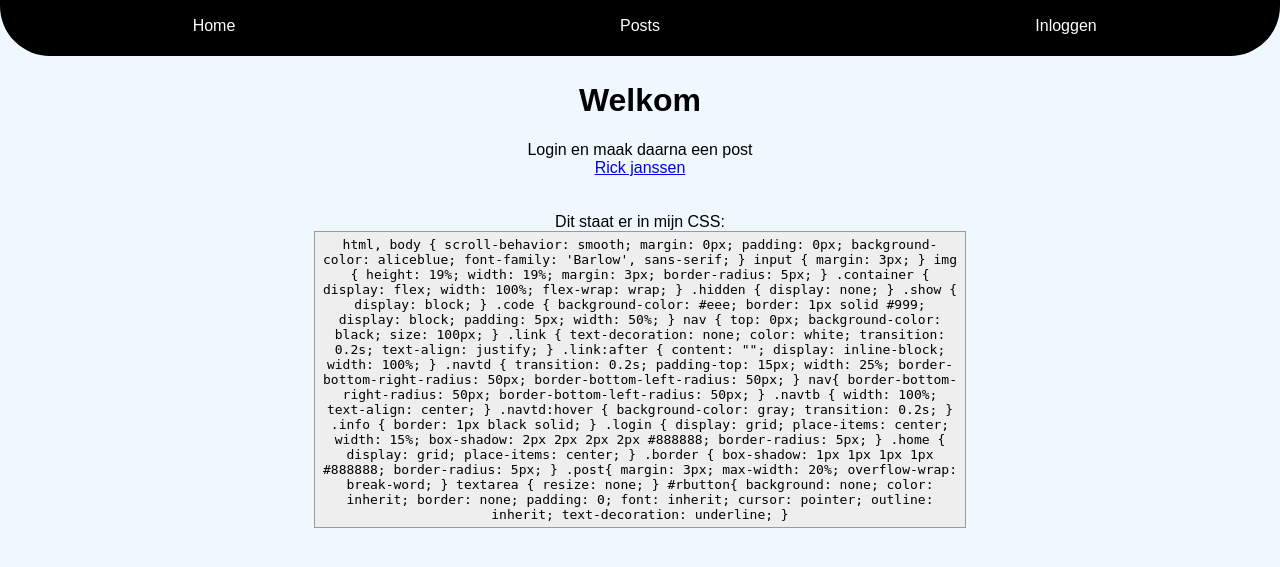
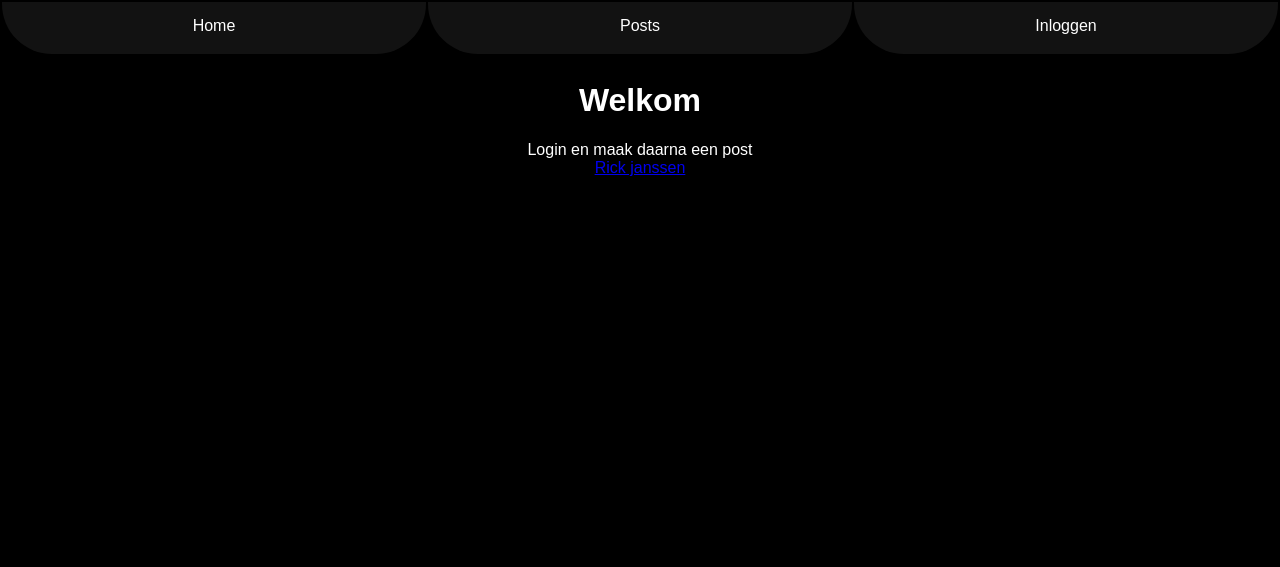
Before and after one commit to Stefan-Mars/Php, a PHP site: page / in a window 1280 px wide. Shown: the top 567 px of the page. Run offline with PHP 8.4, Linux system fonts and the light colour scheme.

Commit message:
styles en dingen

```diff
--- a/functions/Home.php
+++ b/functions/Home.php
@@ -10,22 +10,6 @@ function Home()
         $homerend .= '<h1>Welkom</h1>';
         $homerend .= 'Login en maak daarna een post';
         $homerend .= '<a href="https://rickjanssenic1e.nl">Rick janssen</a>';
-        // $homerend .= '<table><form action="" method="post">';
-        // $homerend .= '<tr><input name="Antwoord1" placeholder="Getal 1"></input></tr>';
-        // $homerend .= '<tr><input name="Antwoord2" placeholder="Getal 2"></input></tr>';
-        // $homerend .= '<tr><button type="submit" id="submit">Submit</button></tr>';
-        // $homerend .= '</form></table>';
-        // if (isset($_POST["Antwoord1"]) && isset($_POST["Antwoord2"])) {
-        //     $antwoord = (int) $_POST["Antwoord1"] + (int) $_POST["Antwoord2"];
-        //     $homerend .= "het antwoord is $antwoord";
-        // }
-        $homerend .= '<br>';
-        $homerend .= '<br>';
-        $homerend .= 'Dit staat er in mijn CSS:<br>';
-        $homerend .= '<code class="code">';
-        $homerend .= $filecontent;
-        $homerend .= '</code>';
         $homerend .= '</div>';
-        // $homerend .= gallery();
         return $homerend;
 }
--- a/functions/gallery.php
+++ /dev/null
@@ -1,14 +0,0 @@
-<?php
-function gallery()
-{
-    //Plaatjes in Website
-    $galleryrend = "<button onclick='klik()'>Klik voor Plaatjes</button><br>";
-    $galleryrend .= '<div class="hidden" class="container" id="iets">';
-
-    $images = glob("gallery/*.{jpg,jpeg,gif,png,bmp,webp}", GLOB_BRACE);
-    foreach ($images as $i) {
-        $galleryrend .= "<img src='gallery/" . rawurlencode(basename($i)) . "'>";
-    }
-    $galleryrend .= '</div>';
-    return $galleryrend;
-}
--- a/functions/login.php
+++ b/functions/login.php
@@ -17,22 +17,23 @@ function login()
 
     $render = '<div class="login">';
     if (isset($_SESSION['status'])) {
-        $render .= '<form method= "post" action=""><input type="submit" id="loguit" name="loguit" value="Loguit"></form><br>';
+        $render .= '<br><form method= "post" action=""><button type="submit" id="loguit" value="loguit" name="loguit">Loguit</button></form><br>';
     } else {
         $render .= '<h2>Login</h2>';
         $render .= '<table><tr><form method= "post" action=""><input name="username" placeholder="Username"></input></tr>';
         $render .= '<tr><input type="password"name= "password" placeholder= "Password" required></input></tr>';
-        $render .= '<tr><input type="submit" id= "submit" name="submit" value="Login" required></form></tr></table>';
+        $render .= '<tr><button style="margin-top: 3px;" type="submit" id= "submit" name="submit" value="Login" required>Login</button></form></tr></table>';
         $render .= '<a href="index.php?content=register" id="rbutton"> Heb je geen account?</a><br></div>';
     }
     if (!empty($_POST['submit'])) {
         if (empty($_SESSION['status'])) {
             if (isset($_POST['password']) && isset($_POST["username"])) {
                 foreach ($collection as $value) {
-                    if (($_POST['password'] == $value['password']) && ($_POST["username"] == $value['username'])) {
+                    if ((md5($_POST['password']) == $value['password']) && ($_POST["username"] == $value['username'])) {
                         $_SESSION['status'] = true;
+                        $_SESSION['ingelogde'] = $value['username'];
+                        $_SESSION['userid'] = $value['id'];
                         header("Refresh:0");
-                        $_SESSION['ingelogde'] = $value['username'];
                     }
                 }
             }
@@ -43,16 +44,16 @@ function login()
         $_SESSION = [];
         header("Refresh:0");
     }
-    if (isset($_SESSION['status'])) {
-        $render .= "<table class='border'>";
-        $render .= "<tr><td>ID</td><td>Username</td><td>Password</td><td>Profile</td></tr>";
-        foreach ($collection as $value) {
-            $render .= "<tr><td class='info'>" . $value['id'] . "</td>";
-            $render .= "<td class='info'>" . $value['username'] . "</td>";
-            $render .= "<td class='info'>" . $value['password'] . "</td>";
-            $render .= "<td class='info'>" . $value['profile'] . "</td></tr>";
-        }
-        $render .= "</table>";
-    }
+    // if (isset($_SESSION['status'])) {
+    //     $render .= "<table class='border'>";
+    //     $render .= "<tr><td>ID</td><td>Username</td><td>Password</td><td>Profile</td></tr>";
+    //     foreach ($collection as $value) {
+    //         $render .= "<tr><td class='info'>" . $value['id'] . "</td>";
+    //         $render .= "<td class='info'>" . $value['username'] . "</td>";
+    //         $render .= "<td class='info'>" . $value['password'] . "</td>";
+    //         $render .= "<td class='info'>" . $value['profile'] . "</td></tr>";
+    //     }
+    //     $render .= "</table>";
+    // }
     return $render;
 }
--- a/functions/posts.php
+++ b/functions/posts.php
@@ -21,7 +21,7 @@ function posts()
         $rend .= "</form>";
         $rend .= "<div class='container'>";
         foreach ($collection as $value) {
-            $rend .= "<div class='post'><table class='border'>";
+            $rend .= "<div class='post'><table>";
             $rend .= "<tr><td style='text-align: left'><b>" . $value['Titel']."</b></td><td>". $value['pUsername']."</td></tr>";
             $rend .= "<tr><td>" . $value['Tekst']."</td></tr>";
             $rend .= "</table></div>";
--- a/functions/register.php
+++ b/functions/register.php
@@ -17,7 +17,7 @@
         $render .= "<h2>Create Account</h2>";
         $render .= "<table><tr><form method= 'post' action=''><input name= 'createUsername' placeholder= 'Username' required></input></tr>";
         $render .= '<tr><input type="password" name= "createPassword" placeholder= "Password" required></input></tr>';
-        $render .= '<tr><input type="submit" id= "submit" name="submit" value="Create" required>';
+        $render .= '<tr><button style="margin-top: 3px;" type="submit" id= "submit" name="submit" value="Create" required>Create</button>';
         $render .= "</form></tr></table>";
 
 
@@ -25,13 +25,16 @@
     if (!empty($_POST['createUsername']) && !empty($_POST["createPassword"])) {
         if (isset($_POST['createUsername']) && isset($_POST["createPassword"])) {
             $createUsername = $_POST['createUsername'];
-            $createPassword = $_POST['createPassword'];
+            $createPassword = md5($_POST['createPassword']);
             $sql = "INSERT INTO users (id, username, password, profile)
             VALUES ('', '$createUsername', '$createPassword','1')";
             if ($conn->query($sql) === TRUE) {
                 $_SESSION['status'] = true;
+                $_SESSION['ingelogde'] = $_POST['createUsername'];
+                foreach ($collection as $value) {
+                        $_SESSION['userid'] = $value['id'];
+                }
                 header("Refresh:0");
-                $_SESSION['ingelogde'] = $_POST['createUsername'];;
             } else {
                 //echo "Error: " . $sql . "<br>" . $conn->error;
                 echo "Username is already taken!";
--- a/index.php
+++ b/index.php
@@ -32,22 +32,18 @@ $content = call_user_func($_GET['content']);
     <nav>
         <table class="navtb">
             <?php
-            echo "<td class='navtd'><a class='link' href='index.php?content=Home'>Home</a></td>";
+            echo "<tr class='navtr'><td class='navtd'><a class='link' href='index.php?content=Home'>Home</a></td>";
             echo "<td class='navtd'><a class='link' href='index.php?content=posts'>Posts</a></td>";
             if (isset($_SESSION['status'])){
-                echo "<td class='navtd'><a class='link' href='index.php?content=Login'>Ingelogd</a></td>";
+                echo "<td class='navtd'><a class='link' href='index.php?content=Login'>Ingelogd</a></td></tr>";
             }
             else{
-                echo "<td class='navtd'><a class='link' href='index.php?content=Login'>Inloggen</a></td>";
+                echo "<td class='navtd'><a class='link' href='index.php?content=Login'>Inloggen</a></td></tr>";
             }
             ?>
         </table>
     </nav>
-    <div
-    style='text-align:center;
-    margin-top: 5px;
-    display: grid;
-    place-items: center;'>
+    <div class='main'>
     <?php
         echo $content;
     ?>
--- a/style.css
+++ b/style.css
@@ -3,8 +3,9 @@ body {
     scroll-behavior: smooth;
     margin: 0px;
     padding: 0px;
-    background-color: aliceblue;
+    background-color: #000000;
     font-family: 'Barlow', sans-serif;
+    color: white;
 }
 
 input {
@@ -32,13 +33,6 @@ img {
     display: block;
 }
 
-.code {
-    background-color: #eee;
-    border: 1px solid #999;
-    display: block;
-    padding: 5px;
-    width: 50%;
-}
 
 nav {
     top: 0px;
@@ -59,8 +53,12 @@ nav {
     display: inline-block;
     width: 100%;
 }
-
-
+.navtr{
+    background-color: black;
+}
+.navtd{
+    background-color: #121212
+}
 .navtd {
     transition: 0.2s;
     padding-top: 15px;
@@ -83,15 +81,12 @@ nav{
     transition: 0.2s;
 }
 
-.info {
-    border: 1px black solid;
-}
 
 .login {
     display: grid;
     place-items: center;
     width: 15%;
-    box-shadow: 2px 2px 2px 2px #888888;
+    border: 2px solid white;
     border-radius: 5px;
 }
 
@@ -100,13 +95,15 @@ nav{
     place-items: center;
 }
 .border {
-    box-shadow: 1px 1px 1px 1px #888888;
     border-radius: 5px;
 }
 .post{
+    color: black;
     margin: 3px;
-    max-width: 20%;
+    max-width: 30%;
     overflow-wrap: break-word;
+    background-color: #BB86FC;
+    border-radius: 2.5px;
 }
 textarea {
     resize: none;
@@ -121,3 +118,21 @@ textarea {
 	outline: inherit;
     text-decoration: underline;
 }
+textarea{
+    border-radius: 5px;
+    background-color: black;
+    border: 2px solid white;
+    color: white;
+}
+button{
+    color:white;
+    background-color: black;
+    border-radius: 10px;
+    border: 2px solid white;
+}
+.main{
+    text-align:center;
+    margin-top: 5px;
+    display: grid;
+    place-items: center;
+}
```
Also changed, not shown: functions/gallery/SX95M9m4x8Y.jpg (deleted), functions/gallery/_lFalucxkSU.jpg (deleted), functions/gallery/lFoB9UuZ1NA.jpg (deleted), functions/gallery/rkkwd_1ihKo.jpg (deleted), functions/gallery/vIVG442unO8.jpg (deleted), logo.png (added).
